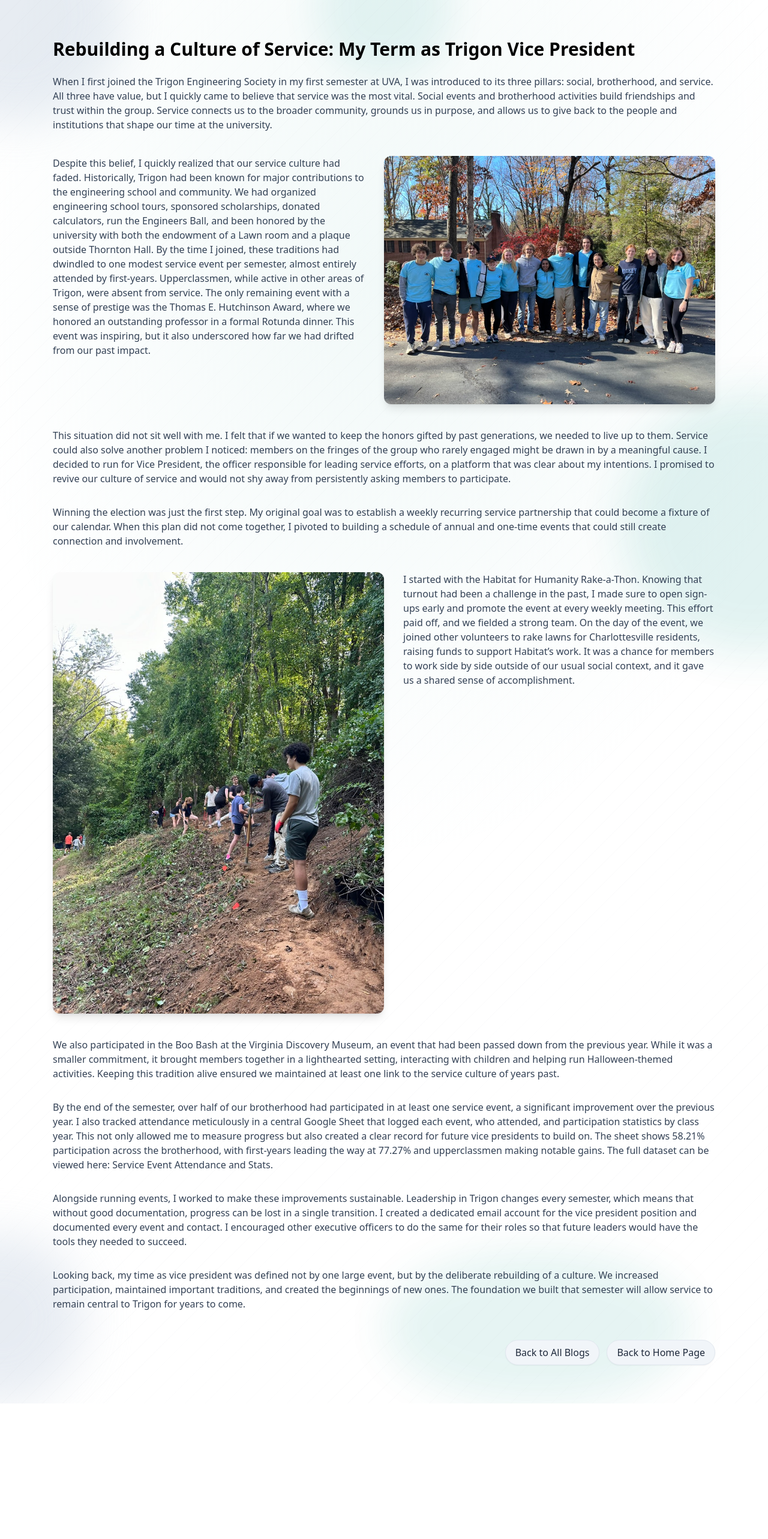
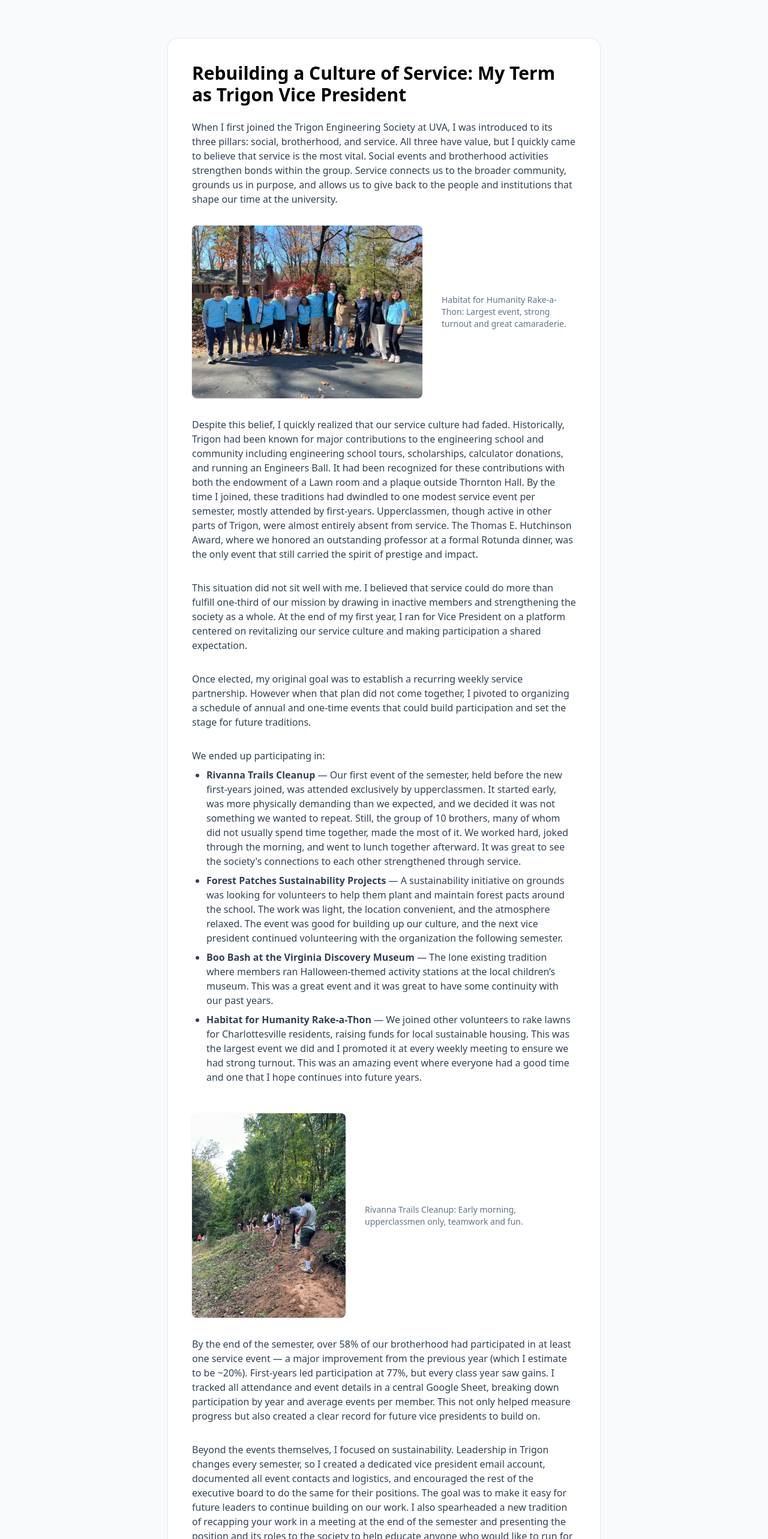
Before and after one commit to toddbalwinski/website, a Next.js app: page /blog/trigon-vice-president in a window 1280 px wide. Shown: the top 2566 px of the page at 60% size. Before the commit the page ends 2340 px from the top, so only its background shows below. Built offline with nearby package versions, Linux system fonts and the light colour scheme.

Commit message:
Updated the Trigon VP blog post

```diff
--- a/app/blog/trigon-vice-president/page.tsx
+++ b/app/blog/trigon-vice-president/page.tsx
@@ -1,41 +1,84 @@
+"use client";
+import React from "react";
+
 export default function BlogPostTrigonVP() {
+  // Reading progress and sticky bar logic
+  // Only runs client-side
+  React.useEffect(() => {
+    const progressBar = document.getElementById('reading-progress-bar');
+    const stickyBar = document.getElementById('sticky-title-bar');
+    const h1 = document.getElementById('main-title');
+    function onScroll() {
+      if (!progressBar || !stickyBar || !h1) return;
+      const scrollY = window.scrollY;
+      const docHeight = document.body.scrollHeight - window.innerHeight;
+      const progress = docHeight > 0 ? Math.min(scrollY / docHeight, 1) : 0;
+      progressBar.style.transform = `scaleX(${progress})`;
+      // Sticky bar appears when h1 is out of view
+      const h1Rect = h1.getBoundingClientRect();
+      stickyBar.style.transform = h1Rect.bottom < 0 ? 'translateY(0)' : 'translateY(-100%)';
+    }
+    window.addEventListener('scroll', onScroll);
+    return () => window.removeEventListener('scroll', onScroll);
+  }, []);
+
   return (
-  <div className="max-w-6xl mx-auto py-16 px-6">
-      <h1 className="text-3xl font-bold mb-6">Rebuilding a Culture of Service: My Term as Trigon Vice President</h1>
-  <div className="prose prose-lg text-slate-700 [&>p]:mb-8">
-        <p>When I first joined the Trigon Engineering Society in my first semester at UVA, I was introduced to its three pillars: social, brotherhood, and service. All three have value, but I quickly came to believe that service was the most vital. Social events and brotherhood activities build friendships and trust within the group. Service connects us to the broader community, grounds us in purpose, and allows us to give back to the people and institutions that shape our time at the university.</p>
+    <div className="relative w-full bg-slate-50">
+      {/* Diagonal grid motif background */}
+      <div
+        className="pointer-events-none absolute inset-0 -z-10 opacity-30"
+        style={{
+          backgroundImage:
+            'repeating-linear-gradient(135deg, #e2e8f0 0px, #e2e8f0 1px, transparent 1px, transparent 40px)',
+        }}
+      />
 
+      {/* Reading progress bar */}
+      <div id="reading-progress-bar" className="fixed inset-x-0 top-0 z-40 h-0.5 bg-teal-600/60 origin-left scale-x-0 transition-transform duration-800" />
 
-        <div className="my-10 flex flex-col md:flex-row gap-8 items-start">
-          <div className="md:w-1/2">
-            <p>Despite this belief, I quickly realized that our service culture had faded. Historically, Trigon had been known for major contributions to the engineering school and community. We had organized engineering school tours, sponsored scholarships, donated calculators, run the Engineers Ball, and been honored by the university with both the endowment of a Lawn room and a plaque outside Thornton Hall. By the time I joined, these traditions had dwindled to one modest service event per semester, almost entirely attended by first-years. Upperclassmen, while active in other areas of Trigon, were absent from service. The only remaining event with a sense of prestige was the Thomas E. Hutchinson Award, where we honored an outstanding professor in a formal Rotunda dinner. This event was inspiring, but it also underscored how far we had drifted from our past impact.</p>
+      {/* Sticky mini-title bar */}
+      <div id="sticky-title-bar" className="fixed top-0 inset-x-0 z-30 translate-y-[-100%] transition duration-300 backdrop-blur bg-white/60 border-b border-slate-200 flex items-center justify-between px-4 h-12">
+        <a href="/blog" className="text-teal-700 font-medium text-sm">← Back to All Blogs</a>
+        <span className="text-slate-700 font-semibold text-sm text-center max-w-md">Rebuilding a Culture of Service: My Term as Trigon Vice President</span>
+        <div className="w-8" />
+      </div>
+
+      {/* Main content container */}
+      <div className="max-w-3xl mx-auto px-6 py-16">
+        <article className="rounded-2xl bg-white shadow-sm ring-1 ring-slate-200 p-6 md:p-10">
+          <h1 id="main-title" className="text-3xl font-bold mb-6">Rebuilding a Culture of Service: My Term as Trigon Vice President</h1>
+          <div className="prose prose-lg text-slate-700 [&>p]:mb-8">
+            <p>When I first joined the Trigon Engineering Society at UVA, I was introduced to its three pillars: social, brotherhood, and service. All three have value, but I quickly came to believe that service is the most vital. Social events and brotherhood activities strengthen bonds within the group. <span className="not-italic">Service connects us to the broader community, grounds us in purpose, and allows us to give back to the people and institutions that shape our time at the university.</span></p>
+            <figure className="flex flex-col md:flex-row md:items-center gap-4 mb-8">
+              <img src="/rake.jpeg" alt="Habitat for Humanity Rake-a-Thon" className="w-full md:w-96 rounded-lg shadow" />
+              <figcaption className="mt-2 text-sm text-slate-500 md:mt-0 md:ml-4">Habitat for Humanity Rake-a-Thon: Largest event, strong turnout and great camaraderie.</figcaption>
+            </figure>
+            {/* <div className="border-l-4 border-teal-600/30 pl-4 italic my-8">
+              “Service connects us to the broader community, grounds us in purpose, and allows us to give back to the people and institutions that shape our time at the university.”
+            </div> */}
+            <p>Despite this belief, I quickly realized that our service culture had faded. Historically, Trigon had been known for major contributions to the engineering school and community including engineering school tours, scholarships, calculator donations, and running an Engineers Ball. It had been recognized for these contributions with both the endowment of a Lawn room and a plaque outside Thornton Hall. By the time I joined, these traditions had dwindled to one modest service event per semester, mostly attended by first-years. Upperclassmen, though active in other parts of Trigon, were almost entirely absent from service. The Thomas E. Hutchinson Award, where we honored an outstanding professor at a formal Rotunda dinner, was the only event that still carried the spirit of prestige and impact.</p>
+            <p>This situation did not sit well with me. I believed that service could do more than fulfill one-third of our mission by drawing in inactive members and strengthening the society as a whole. At the end of my first year, I ran for Vice President on a platform centered on revitalizing our service culture and making participation a shared expectation.</p>
+            <p>Once elected, my original goal was to establish a recurring weekly service partnership. However when that plan did not come together, I pivoted to organizing a schedule of annual and one-time events that could build participation and set the stage for future traditions.</p>
+            <p className="!mb-2">We ended up participating in:</p>
+            <ul className="list-disc pl-6 space-y-2 !mt-2">
+              <li><strong>Rivanna Trails Cleanup</strong> — Our first event of the semester, held before the new first-years joined, was attended exclusively by upperclassmen. It started early, was more physically demanding than we expected, and we decided it was not something we wanted to repeat. Still, the group of 10 brothers, many of whom did not usually spend time together, made the most of it. We worked hard, joked through the morning, and went to lunch together afterward. It was great to see the society's connections to each other strengthened through service.</li>
+              <li><strong>Forest Patches Sustainability Projects</strong> — A sustainability initiative on grounds was looking for volunteers to help them plant and maintain forest pacts around the school. The work was light, the location convenient, and the atmosphere relaxed. The event was good for building up our culture, and the next vice president continued volunteering with the organization the following semester.</li>
+              <li><strong>Boo Bash at the Virginia Discovery Museum</strong> — The lone existing tradition where members ran Halloween-themed activity stations at the local children’s museum. This was a great event and it was great to have some continuity with our past years.</li>
+              <li><strong>Habitat for Humanity Rake-a-Thon</strong> — We joined other volunteers to rake lawns for Charlottesville residents, raising funds for local sustainable housing. This was the largest event we did and I promoted it at every weekly meeting to ensure we had strong turnout. This was an amazing event where everyone had a good time and one that I hope continues into future years.</li>
+            </ul>
+            <figure className="flex flex-col md:flex-row md:items-center gap-4 mb-8 mt-12">
+              <img src="/rivanna.jpeg" alt="Rivanna Trails Cleanup" className="w-full md:w-64 rounded-lg shadow" />
+              <figcaption className="mt-2 text-sm text-slate-500 md:mt-0 md:ml-4">Rivanna Trails Cleanup: Early morning, upperclassmen only, teamwork and fun.</figcaption>
+            </figure>
+            <p>By the end of the semester, over 58% of our brotherhood had participated in at least one service event — a major improvement from the previous year (which I estimate to be ~20%). First-years led participation at 77%, but every class year saw gains. I tracked all attendance and event details in a central Google Sheet, breaking down participation by year and average events per member. This not only helped measure progress but also created a clear record for future vice presidents to build on.</p>
+            <p>Beyond the events themselves, I focused on sustainability. Leadership in Trigon changes every semester, so I created a dedicated vice president email account, documented all event contacts and logistics, and encouraged the rest of the executive board to do the same for their positions. The goal was to make it easy for future leaders to continue building on our work. I also spearheaded a new tradition of recapping your work in a meeting at the end of the semester and presenting the position and its roles to the society to help educate anyone who would like to run for the role in the future.</p>
+            <p>Looking back, my time as Vice President was not defined by one large event but by the deliberate rebuilding of a culture. We increased participation, reestablished traditions, and planted the seeds for new ones. My hope is that the foundation that has been built will allow for Trigon to serve the community in bigger and better ways in the near future.</p>
           </div>
-          <img src="/rake.jpeg" alt="Trigon members at Habitat for Humanity Rake-a-Thon" className="rounded-xl shadow-lg md:w-1/2 w-full" />
+        </article>
+        <div className="mt-12 flex justify-end gap-3">
+          <a href="/blog" className="px-4 py-2 rounded-full bg-slate-100 text-slate-800 font-medium border border-slate-200 shadow-sm hover:bg-slate-200 transition">Back to All Blogs</a>
+          <a href="/" className="px-4 py-2 rounded-full bg-slate-100 text-slate-800 font-medium border border-slate-200 shadow-sm hover:bg-slate-200 transition">Back to Home Page</a>
         </div>
-
-        <p>This situation did not sit well with me. I felt that if we wanted to keep the honors gifted by past generations, we needed to live up to them. Service could also solve another problem I noticed: members on the fringes of the group who rarely engaged might be drawn in by a meaningful cause. I decided to run for Vice President, the officer responsible for leading service efforts, on a platform that was clear about my intentions. I promised to revive our culture of service and would not shy away from persistently asking members to participate.</p>
-
-        <p>Winning the election was just the first step. My original goal was to establish a weekly recurring service partnership that could become a fixture of our calendar. When this plan did not come together, I pivoted to building a schedule of annual and one-time events that could still create connection and involvement.</p>
-
-
-        <div className="my-10 flex flex-col md:flex-row gap-8 items-start">
-          <img src="/rivanna.jpeg" alt="Trigon members at Rivanna River event" className="rounded-xl shadow-lg md:w-1/2 w-full order-2 md:order-1" />
-          <div className="md:w-1/2 order-1 md:order-2">
-            <p>I started with the Habitat for Humanity Rake-a-Thon. Knowing that turnout had been a challenge in the past, I made sure to open sign-ups early and promote the event at every weekly meeting. This effort paid off, and we fielded a strong team. On the day of the event, we joined other volunteers to rake lawns for Charlottesville residents, raising funds to support Habitat’s work. It was a chance for members to work side by side outside of our usual social context, and it gave us a shared sense of accomplishment.</p>
-          </div>
-        </div>
-
-        <p>We also participated in the Boo Bash at the Virginia Discovery Museum, an event that had been passed down from the previous year. While it was a smaller commitment, it brought members together in a lighthearted setting, interacting with children and helping run Halloween-themed activities. Keeping this tradition alive ensured we maintained at least one link to the service culture of years past.</p>
-
-        <p>By the end of the semester, over half of our brotherhood had participated in at least one service event, a significant improvement over the previous year. I also tracked attendance meticulously in a central Google Sheet that logged each event, who attended, and participation statistics by class year. This not only allowed me to measure progress but also created a clear record for future vice presidents to build on. The sheet shows 58.21% participation across the brotherhood, with first-years leading the way at 77.27% and upperclassmen making notable gains. The full dataset can be viewed here: Service Event Attendance and Stats.</p>
-
-        <p>Alongside running events, I worked to make these improvements sustainable. Leadership in Trigon changes every semester, which means that without good documentation, progress can be lost in a single transition. I created a dedicated email account for the vice president position and documented every event and contact. I encouraged other executive officers to do the same for their roles so that future leaders would have the tools they needed to succeed.</p>
-
-        <p>Looking back, my time as vice president was defined not by one large event, but by the deliberate rebuilding of a culture. We increased participation, maintained important traditions, and created the beginnings of new ones. The foundation we built that semester will allow service to remain central to Trigon for years to come.</p>
-      </div>
-      <div className="mt-12 flex justify-end gap-3">
-        <a href="/blog" className="px-4 py-2 rounded-full bg-slate-100 text-slate-800 font-medium border border-slate-200 shadow-sm hover:bg-slate-200 transition">Back to All Blogs</a>
-        <a href="/" className="px-4 py-2 rounded-full bg-slate-100 text-slate-800 font-medium border border-slate-200 shadow-sm hover:bg-slate-200 transition">Back to Home Page</a>
       </div>
     </div>
   );
```
